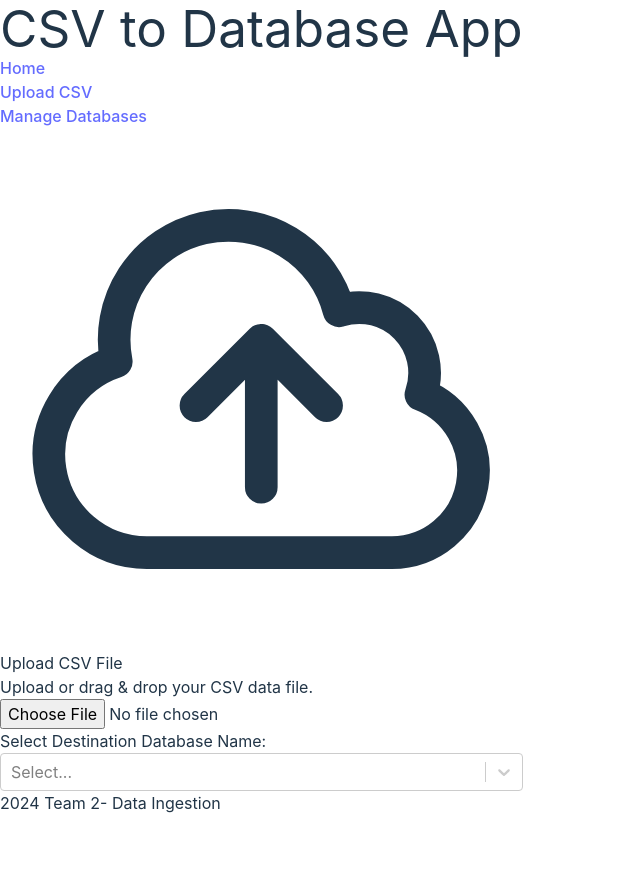
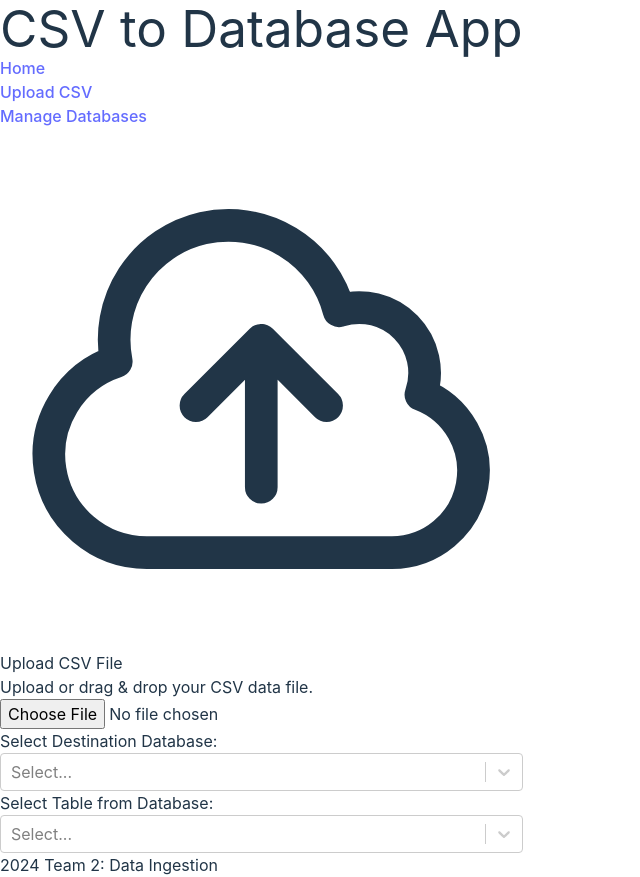
Before and after one commit to sumohammed0/T2-Data-Platform, a React (Vite) app in the folder my-project/: page /upload in a window 1280 px wide. Shown: the whole page, without its empty margins (0-640 px from the left). Before the commit the page ends 815 px from the top, so only its background shows below. Built offline with nearby package versions, Linux system fonts and the light colour scheme.

Commit message:
Table dropdown updating based on selected database

```diff
--- a/my-project/src/App.jsx
+++ b/my-project/src/App.jsx
@@ -1,7 +1,7 @@
 import React from 'react';
 import { BrowserRouter as Router, Route, Routes, NavLink } from 'react-router-dom';
 import CSVUploader from './components/CSVUploader';
-import DestinationSelector from './components/DbSelector';
+import DestinationSelector from './components/DestinationSelector';
 
 const App = () => {
   return (
@@ -60,7 +60,7 @@ const App = () => {
         </main>
 
         <footer className="bg-gray-200 p-4 text-center w-screen">
-          <p>2024 Team 2- Data Ingestion</p>
+          <p>2024 Team 2: Data Ingestion</p>
         </footer>
       </div>
     </Router>
--- a/my-project/src/components/CSVUploader.jsx
+++ b/my-project/src/components/CSVUploader.jsx
@@ -1,19 +1,70 @@
-import React, { useState } from 'react';
-import DestinationSelector from './DbSelector';
+import React, { useState, useEffect } from 'react';
+import DestinationSelector from './DestinationSelector';
 
 const CSVUploader = () => {
+  const [selectedDatabase, setSelectedDatabase] = useState(null);
+  const [tableOptions, setTableOptions] = useState([]);
+
+  const handleDatabaseSelect = (db) => {
+    setSelectedDatabase(db);
+    // For now, just simulate fetching corresponding table options
+    const tables = db
+      ? [
+          { label: `${db.value}_table1`, value: `${db.value}_table1` },
+          { label: `${db.value}_table2`, value: `${db.value}_table2` },
+        ]
+      : [];
+    setTableOptions(tables);
+    console.log('Updated tableOptions:', tables);
+
+  };
 
   return (
     <div>
-        <label for="dropzone-file" class="flex flex-col items-center w-full max-w-lg p-5 mx-auto mt-2 text-center bg-white border-2 border-gray-300 border-dashed cursor-pointer dark:bg-gray-900 dark:border-gray-700 rounded-xl">
-            <svg xmlns="http://www.w3.org/2000/svg" fill="none" viewBox="0 0 24 24" stroke-width="1.5" stroke="currentColor" class="w-8 h-8 text-gray-500 dark:text-gray-400">
-                <path stroke-linecap="round" stroke-linejoin="round" d="M12 16.5V9.75m0 0l3 3m-3-3l-3 3M6.75 19.5a4.5 4.5 0 01-1.41-8.775 5.25 5.25 0 0110.233-2.33 3 3 0 013.758 3.848A3.752 3.752 0 0118 19.5H6.75z" />
-            </svg>
-            <h2 class="mt-1 font-medium tracking-wide text-gray-700 dark:text-gray-200">Upload CSV File</h2>
-            <p class="mt-2 text-xs tracking-wide text-gray-500 dark:text-gray-400">Upload or drag & drop your CSV data file. </p>
-            <input id="dropzone-file" type="file" class="hidden" />
-        </label>
-        <DestinationSelector/>
+      <label
+        htmlFor="dropzone-file"
+        className="flex flex-col items-center w-full max-w-lg p-5 mx-auto mt-2 text-center bg-white border-2 border-gray-300 border-dashed cursor-pointer dark:bg-gray-900 dark:border-gray-700 rounded-xl"
+      >
+        <svg
+          xmlns="http://www.w3.org/2000/svg"
+          fill="none"
+          viewBox="0 0 24 24"
+          strokeWidth="1.5"
+          stroke="currentColor"
+          className="w-8 h-8 text-gray-500 dark:text-gray-400"
+        >
+          <path
+            strokeLinecap="round"
+            strokeLinejoin="round"
+            d="M12 16.5V9.75m0 0l3 3m-3-3l-3 3M6.75 19.5a4.5 4.5 0 01-1.41-8.775 5.25 5.25 0 0110.233-2.33 3 3 0 013.758 3.848A3.752 3.752 0 0118 19.5H6.75z"
+          />
+        </svg>
+        <h2 className="mt-1 font-medium tracking-wide text-gray-700 dark:text-gray-200">
+          Upload CSV File
+        </h2>
+        <p className="mt-2 text-xs tracking-wide text-gray-500 dark:text-gray-400">
+          Upload or drag & drop your CSV data file.
+        </p>
+        <input id="dropzone-file" type="file" className="hidden" />
+      </label>
+
+      {/* Database Dropdown */}
+      <DestinationSelector
+        title="Select Destination Database:"
+        defaultOptions={[
+          { label: 'test1', value: 'test1' },
+          { label: 'test2', value: 'test2' },
+          { label: 'test3', value: 'test3' },
+        ]}
+        onSelect={handleDatabaseSelect}
+      />
+
+      {/* Table Dropdown */}
+      <DestinationSelector
+        title={`Select Table from ${selectedDatabase?.label || 'Database'}:`}
+        defaultOptions={tableOptions}
+        onSelect={(table) => console.log('Selected table:', table)}
+      />
     </div>
   );
 };
--- a/my-project/src/components/DbSelector.jsx
+++ b/my-project/src/components/DestinationSelector.jsx
@@ -1,4 +1,4 @@
-import React, { useState } from 'react';
+import React, { useState, useEffect } from 'react';
 import CreatableSelect from 'react-select/creatable';
 
 // Helper function to create an option object
@@ -7,17 +7,14 @@ const createOption = (label) => ({
   value: label.toLowerCase().replace(/\W/g, ''),
 });
 
-// Default options array
-const defaultOptions = [
-  createOption('test1.db'),
-  createOption('test2.db'),
-  createOption('test3.db'),
-];
-
-const SelectComponent = () => {
+const DestinationSelector = ({ title, defaultOptions, onSelect }) => {
   const [isLoading, setIsLoading] = useState(false);
   const [options, setOptions] = useState(defaultOptions);
   const [value, setValue] = useState(null);
+
+  useEffect(() => {
+    setOptions(defaultOptions);
+  }, [defaultOptions]);
 
   const handleCreate = (inputValue) => {
     setIsLoading(true);
@@ -26,17 +23,23 @@ const SelectComponent = () => {
       setIsLoading(false);
       setOptions((prev) => [...prev, newOption]);
       setValue(newOption);
+      onSelect(newOption); // Notify parent about the selected option
     }, 1000);
   };
 
   return (
     <div className="max-w-lg p-4 mx-auto">
-      <h2 class="mt-1 font-medium tracking-wide text-gray-700 dark:text-gray-200">Select Destination Database Name:</h2>
+      <h2 className="mt-1 font-medium tracking-wide text-gray-700 dark:text-gray-200">
+        {title}
+      </h2>
       <CreatableSelect
         isClearable
         isDisabled={isLoading}
         isLoading={isLoading}
-        onChange={(newValue) => setValue(newValue)}
+        onChange={(newValue) => {
+          setValue(newValue);
+          onSelect(newValue); // Notify parent about the selected option
+        }}
         onCreateOption={handleCreate}
         options={options}
         value={value}
@@ -45,4 +48,4 @@ const SelectComponent = () => {
   );
 };
 
-export default SelectComponent;
+export default React.memo(DestinationSelector);
```
